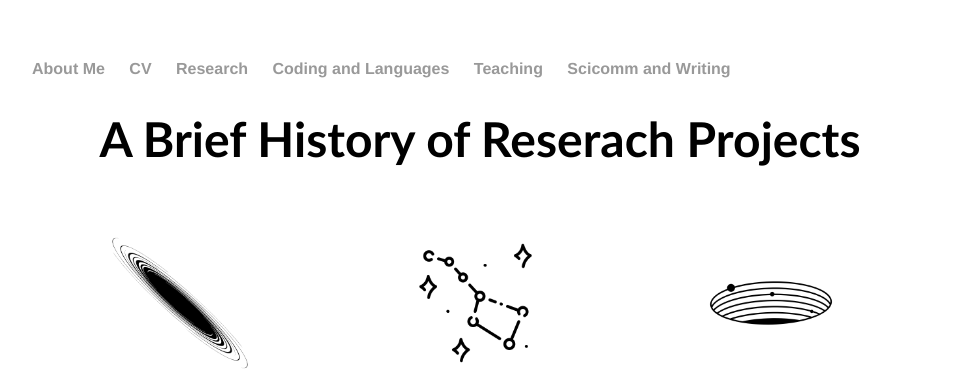
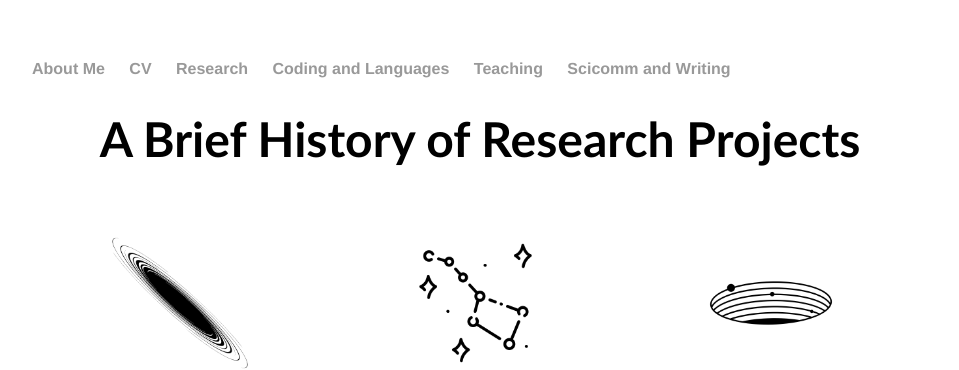
Before and after one commit to lunazagor/lunazagor.github.io, a Jekyll site: the page built from research/index.html, in a window 1280 px wide. Shown: the top 370 px of the page, without its empty margins (160-1119 px from the left). Built offline with Jekyll 4.4.1, drawn with Linux system fonts in a browser that asks for light colours.

Commit message:
Update index.html

```diff
--- a/research/index.html
+++ b/research/index.html
@@ -39,7 +39,7 @@ figure figcaption {
 </style>
 <body>
 
- <h1 style="text-align:center;font-family:optima;margin-bottom:0.0em"> A Brief History of Reserach Projects </h1>
+ <h1 style="text-align:center;font-family:optima;margin-bottom:0.0em"> A Brief History of Research Projects </h1>
 
 <!-- Photo Grid -->
 <div class="row">
```
